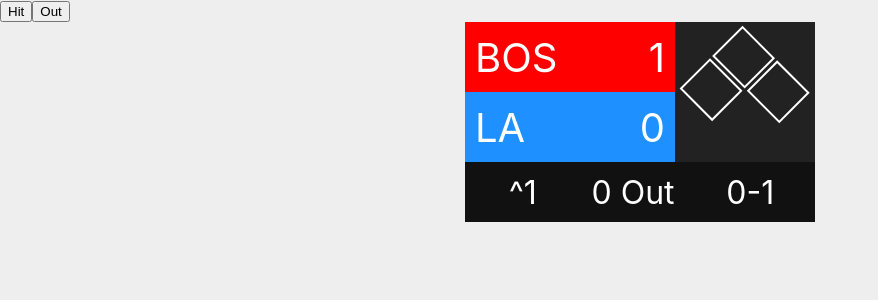
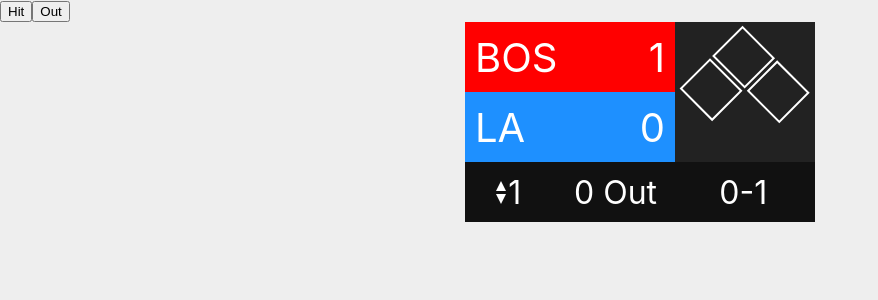
Before and after one commit to jw3739/baseball-scoreboard, a React (Create React App) app: page / in a window 1280 px wide. Shown: the top 300 px of the page, without its empty margins (0-878 px from the left). Built offline with nearby package versions, Linux system fonts and the light colour scheme.

Commit message:
arrows and more layout optimization

```diff
--- a/src/components/InfoBar.js
+++ b/src/components/InfoBar.js
@@ -4,7 +4,13 @@
   render() {
     return (
       <div className="info-bar-container">
-        <span className='inning-container'>^1</span>
+        <span className='inning-container'>
+            <div className='arrow-container'>
+                <div class="arrow-up"></div>
+                <div class="arrow-down"></div>
+            </div>
+            1
+        </span>
         <span className='outs-container'>0 Out</span>
         <span className='count-container'>0-1</span>
       </div>
--- a/src/index.css
+++ b/src/index.css
@@ -85,14 +85,14 @@
   align-items: center;
   justify-content: center;
   /* background-color: orange; */
-  width: 33%;
+  width: 25%;
 }
 .outs-container {
   display: flex;
   align-items: center;
   justify-content: center;
   /* background-color: purple; */
-  width: 30%;
+  width: 36%;
 }
 .count-container {
   display: flex;
@@ -101,3 +101,24 @@
   /* background-color: red; */
   width: 37%;
 }
+
+/* inning arrows from css-tricks */
+.arrow-up {
+  margin-right: 2px;
+  width: 0;
+  height: 0;
+  border-left: 5px solid transparent;
+  border-right: 5px solid transparent;
+  border-bottom: 10px solid white;
+  margin-bottom: 3px;
+}
+
+.arrow-down {
+  margin-right: 2px;
+  margin-top: 3px;
+  width: 0;
+  height: 0;
+  border-left: 5px solid transparent;
+  border-right: 5px solid transparent;
+  border-top: 10px solid white;
+}
```
